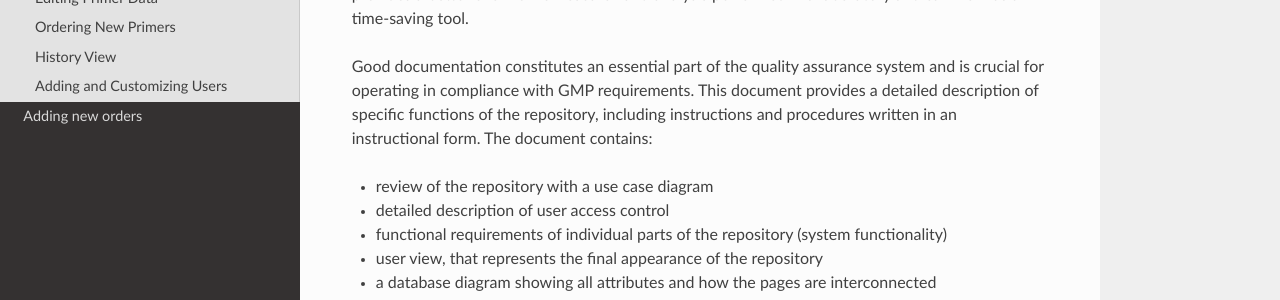
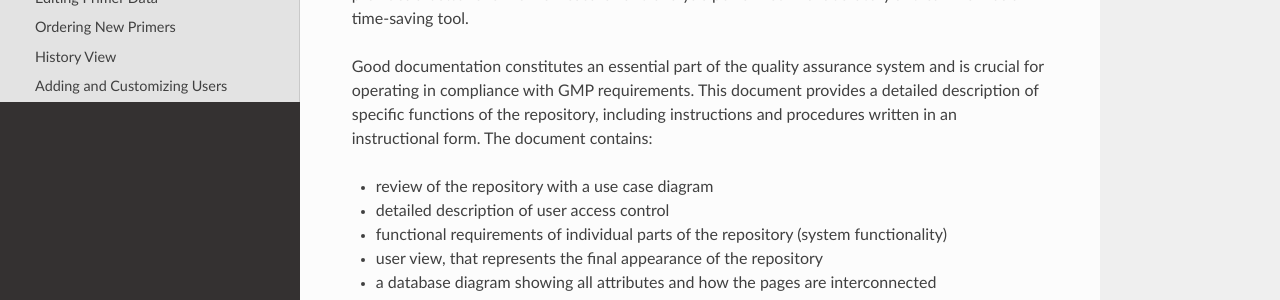
Before and after one commit to Bio-Prime/documentation, an MkDocs documentation site: the page built from docs/index.md, in a window 1280 px wide. Shown: the part 379-679 px from the top of the page. Built offline with MkDocs 1.6.1, drawn with Linux system fonts in a browser that asks for light colours; nearby versions of some CDN libraries; old or Windows-style settings are respelled for this version of MkDocs.

Commit message:
odstrani neuporabljeno stran, uporabi pages namesto nav

```diff
--- a/mkdocs.yml
+++ b/mkdocs.yml
@@ -1,6 +1,5 @@
 site_name: BioPrime docs
-nav:
+pages:
     - Home: 'index.md'
-    - Adding new orders: 'new_order.md'
 theme: readthedocs
 use_directory_urls: false
```
